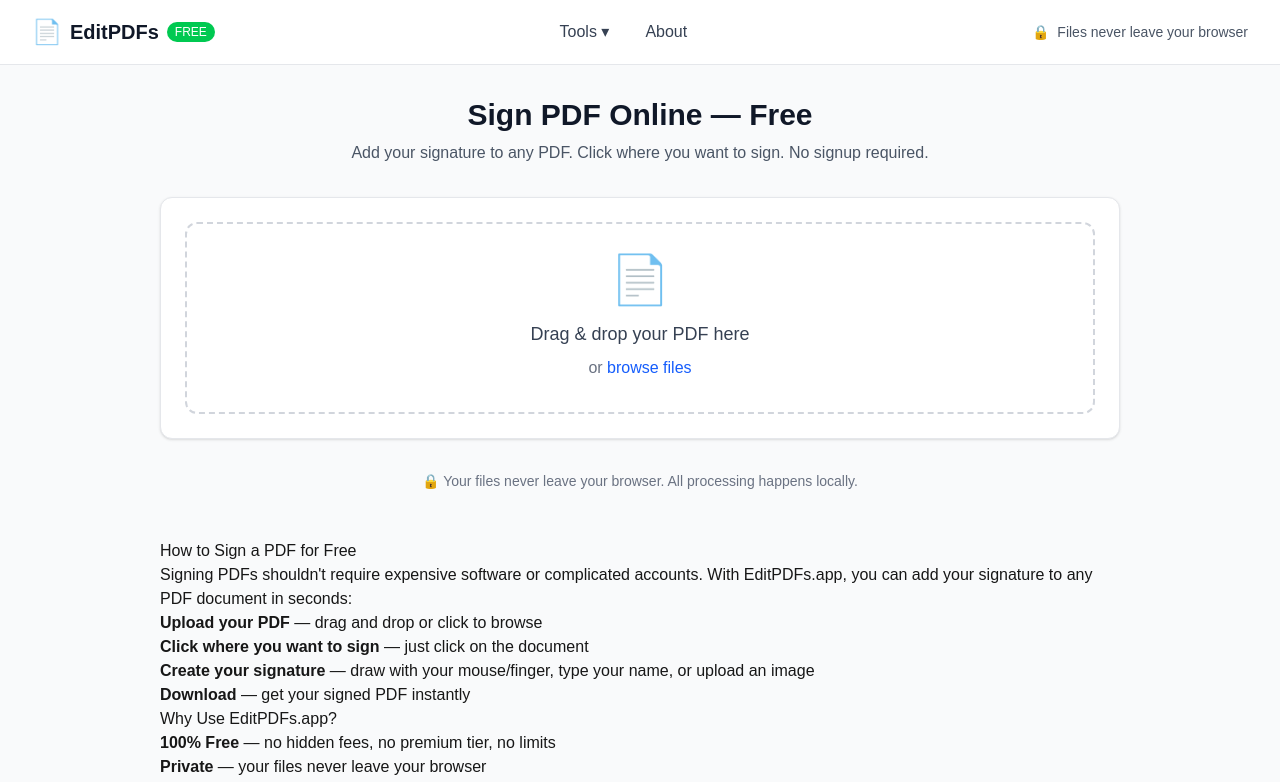
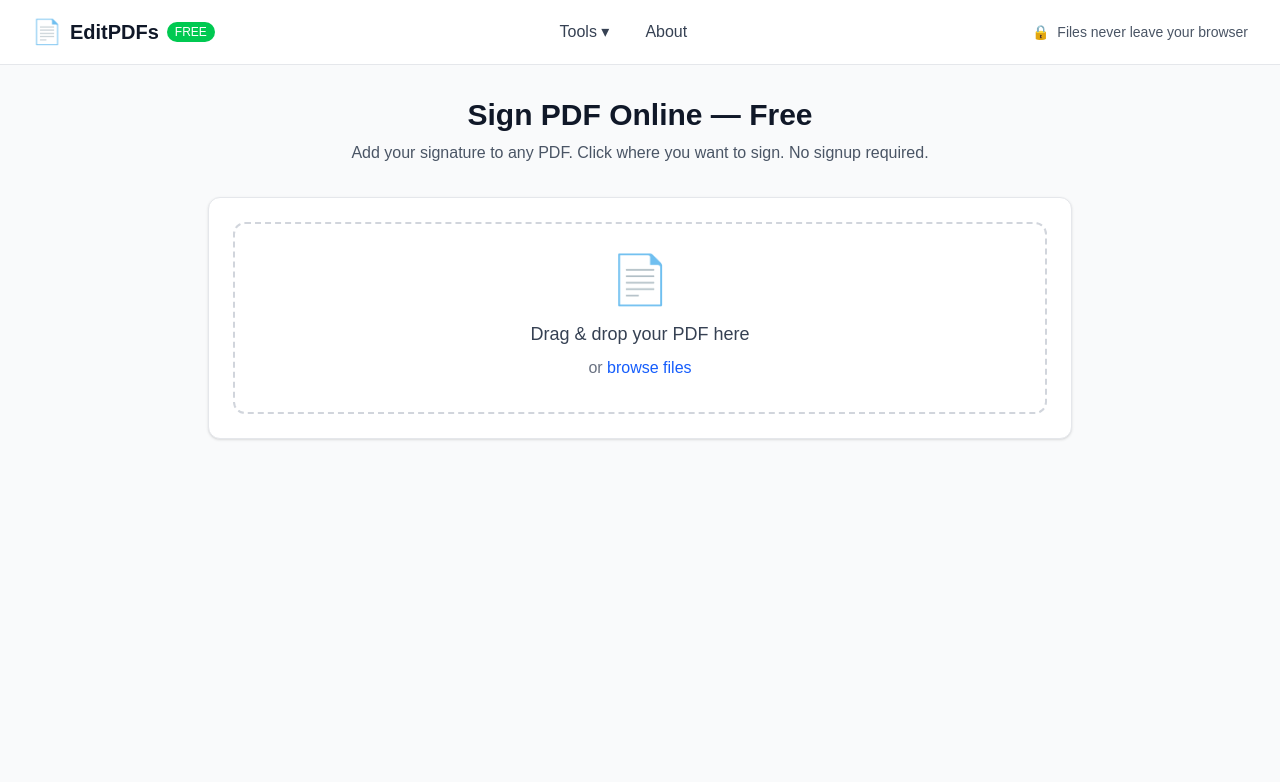
Before and after one commit to m2j-apps/editPDFs, a Next.js app: page /sign-pdf in a window 1280 px wide. Shown: the top 782 px of the page. Built offline with nearby package versions, Linux system fonts and the light colour scheme.

Commit message:
Add sidebar ads to Sign PDF page

```diff
--- a/src/app/sign-pdf/page.tsx
+++ b/src/app/sign-pdf/page.tsx
@@ -172,7 +172,7 @@
 
   return (
     <div className="min-h-screen bg-gray-50 py-8">
-      <div className="max-w-5xl mx-auto px-4 sm:px-6 lg:px-8">
+      <div className="max-w-7xl mx-auto px-4 sm:px-6 lg:px-8">
         {/* Header */}
         <div className="text-center mb-8">
           <h1 className="text-3xl font-bold text-gray-900 mb-2">
@@ -183,11 +183,22 @@
           </p>
         </div>
 
-        <div className="bg-white rounded-xl shadow-sm border border-gray-200 p-6 mb-8">
-          {!pdfFile ? (
-            <PDFDropzone onFileSelect={handleFileSelect} />
-          ) : (
-            <div className="space-y-4">
+        {/* Main content with sidebar ads */}
+        <div className="flex gap-4">
+          {/* Left sidebar ad */}
+          <div className="hidden xl:block w-[160px] flex-shrink-0">
+            <div className="sticky top-4">
+              <AdUnit slot="SIGN_PDF_LEFT" format="vertical" className="min-h-[600px]" />
+            </div>
+          </div>
+
+          {/* Main editor */}
+          <div className="flex-1 min-w-0">
+            <div className="bg-white rounded-xl shadow-sm border border-gray-200 p-6 mb-8">
+              {!pdfFile ? (
+                <PDFDropzone onFileSelect={handleFileSelect} />
+              ) : (
+                <div className="space-y-4">
               {/* File info and controls */}
               <div className="flex items-center justify-between bg-gray-50 rounded-lg p-4">
                 <div className="flex items-center space-x-3">
@@ -244,6 +255,15 @@
               )}
             </div>
           )}
+            </div>
+          </div>
+
+          {/* Right sidebar ad */}
+          <div className="hidden xl:block w-[160px] flex-shrink-0">
+            <div className="sticky top-4">
+              <AdUnit slot="SIGN_PDF_RIGHT" format="vertical" className="min-h-[600px]" />
+            </div>
+          </div>
         </div>
 
         {/* Signature Modal */}
```
